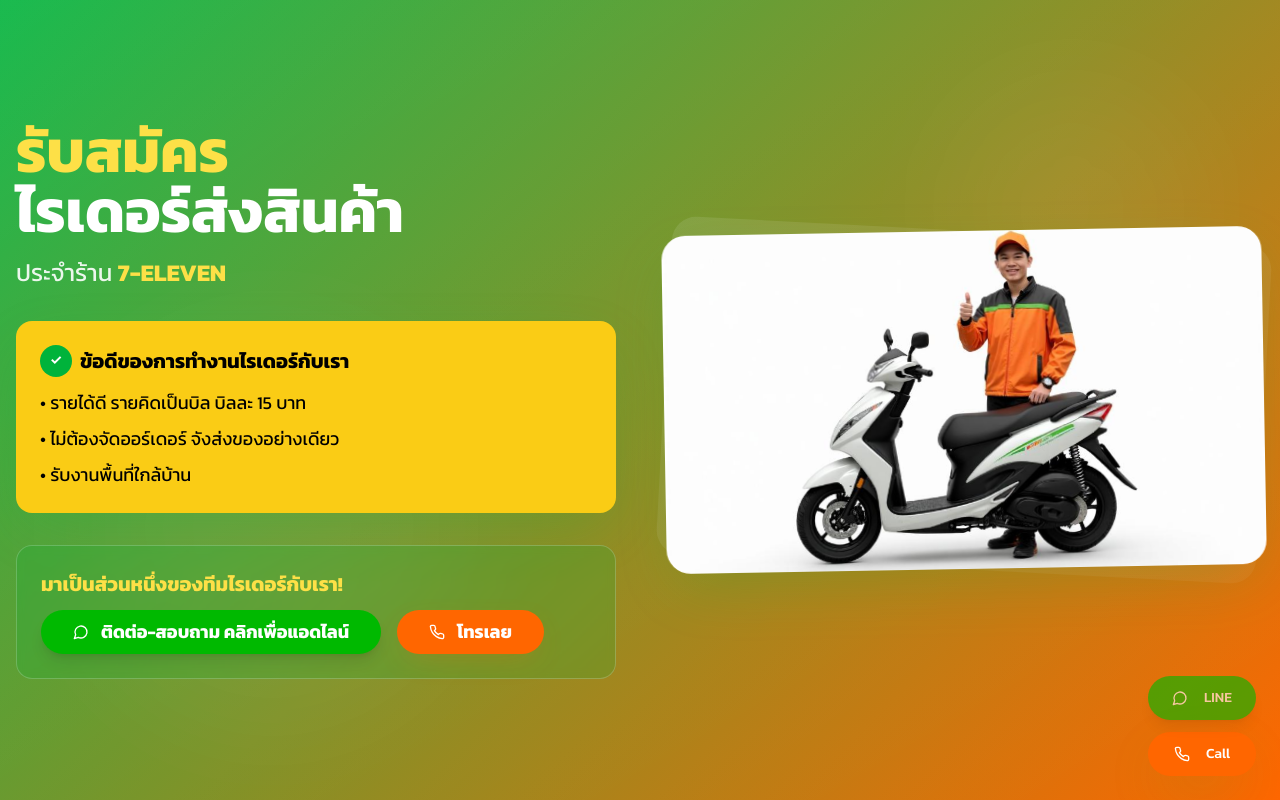
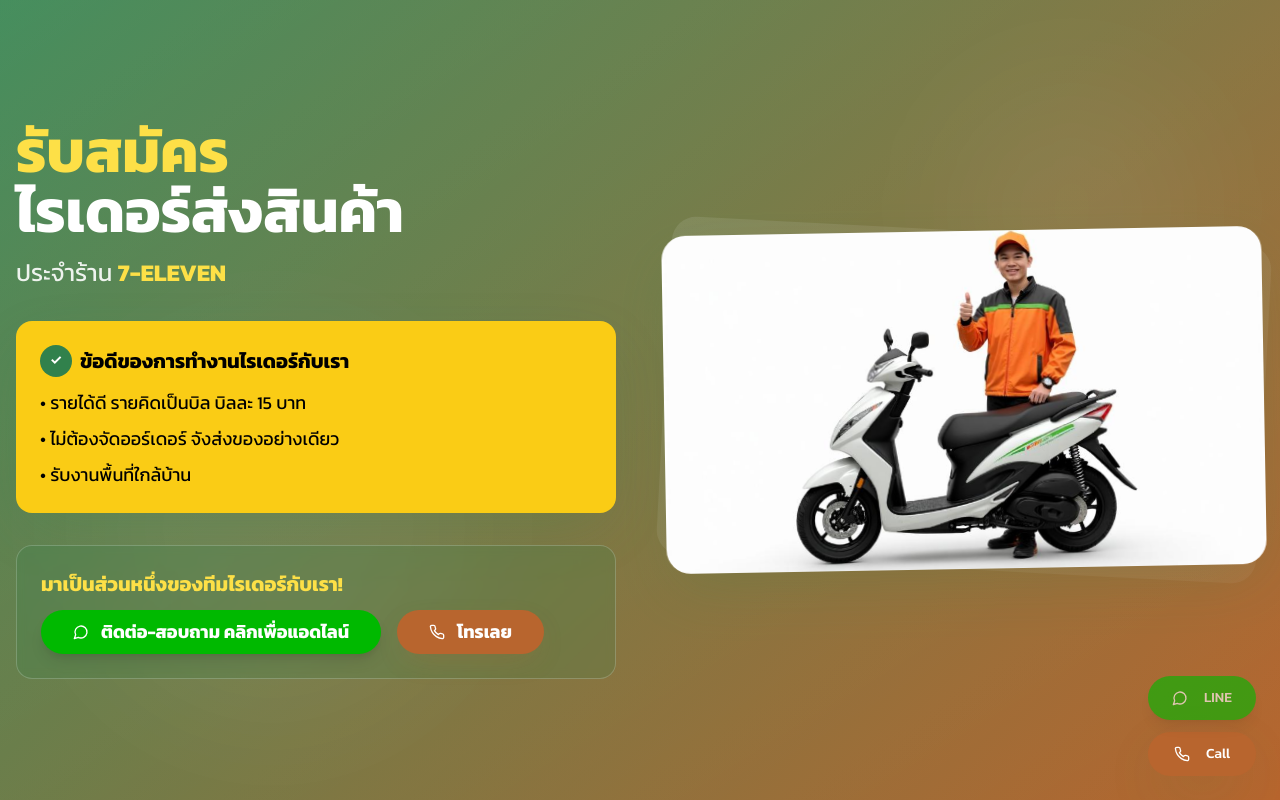
Before and after one commit to alphaxmar/seven-rider-hire-hub, a React (Vite) app: page / in a window 1280 px wide. Shown: the top 800 px of the page. Built offline with nearby package versions, Linux system fonts and the light colour scheme; the HTML template or start-up script is replaced by a standard one.

Commit message:
Refactor: Adjust color scheme

```diff
--- a/src/index.css
+++ b/src/index.css
@@ -11,13 +11,13 @@ All colors MUST be HSL.
     --background: 0 0% 100%;
     --foreground: 222.2 84% 4.9%;
 
-    /* 7-Eleven Brand Colors */
-    --seven-green: 140 100% 35%;
-    --seven-green-light: 140 100% 45%;
-    --seven-green-dark: 140 100% 25%;
-    --seven-orange: 24 100% 50%;
-    --seven-orange-light: 24 100% 60%;
-    --seven-red: 0 100% 50%;
+    /* Softer Green and Orange Colors */
+    --seven-green: 140 45% 35%;
+    --seven-green-light: 140 45% 45%;
+    --seven-green-dark: 140 45% 25%;
+    --seven-orange: 24 60% 45%;
+    --seven-orange-light: 24 60% 55%;
+    --seven-red: 0 60% 45%;
 
     /* Beautiful gradients */
     --gradient-primary: linear-gradient(135deg, hsl(var(--seven-green)), hsl(var(--seven-green-light)));
```
